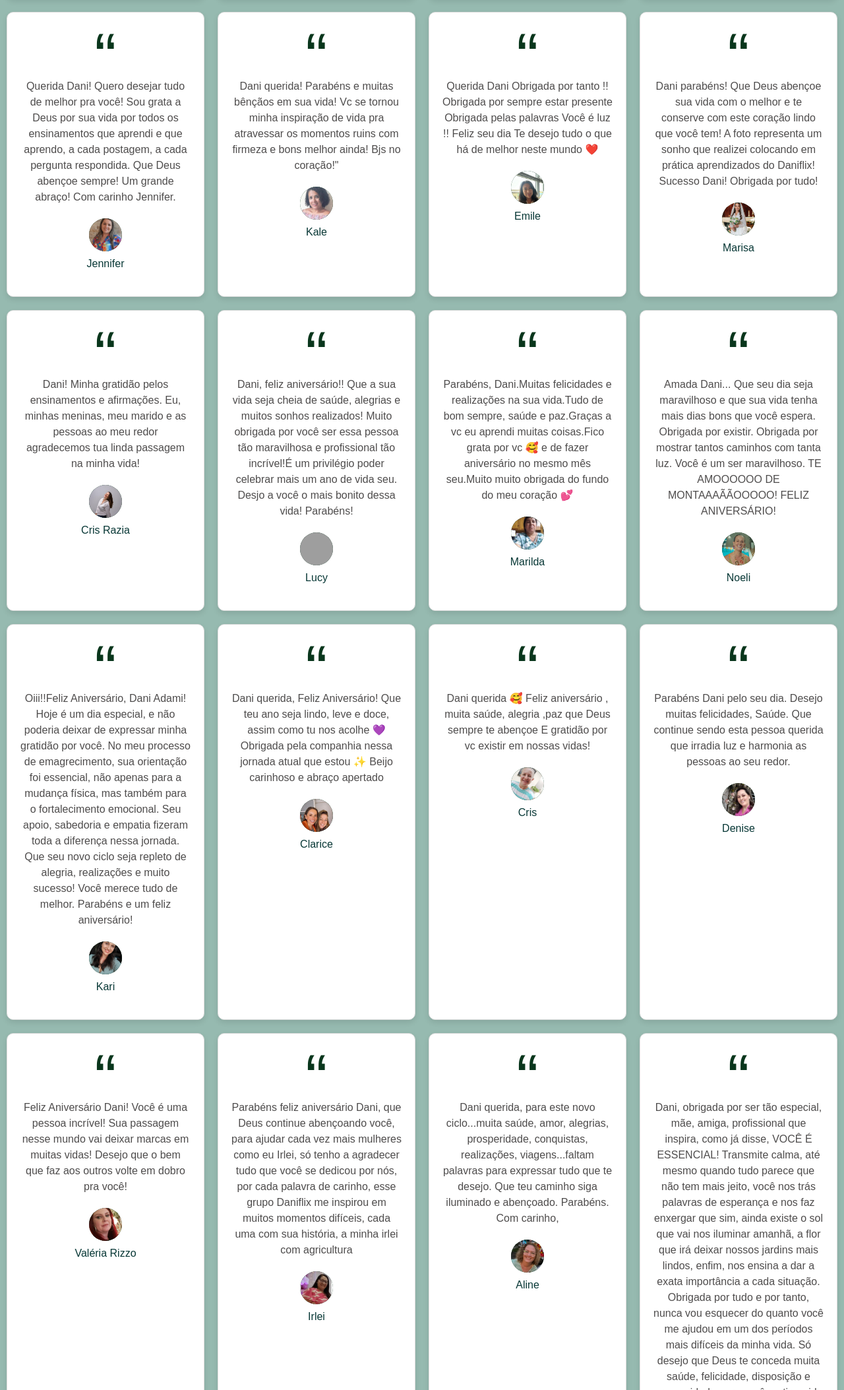
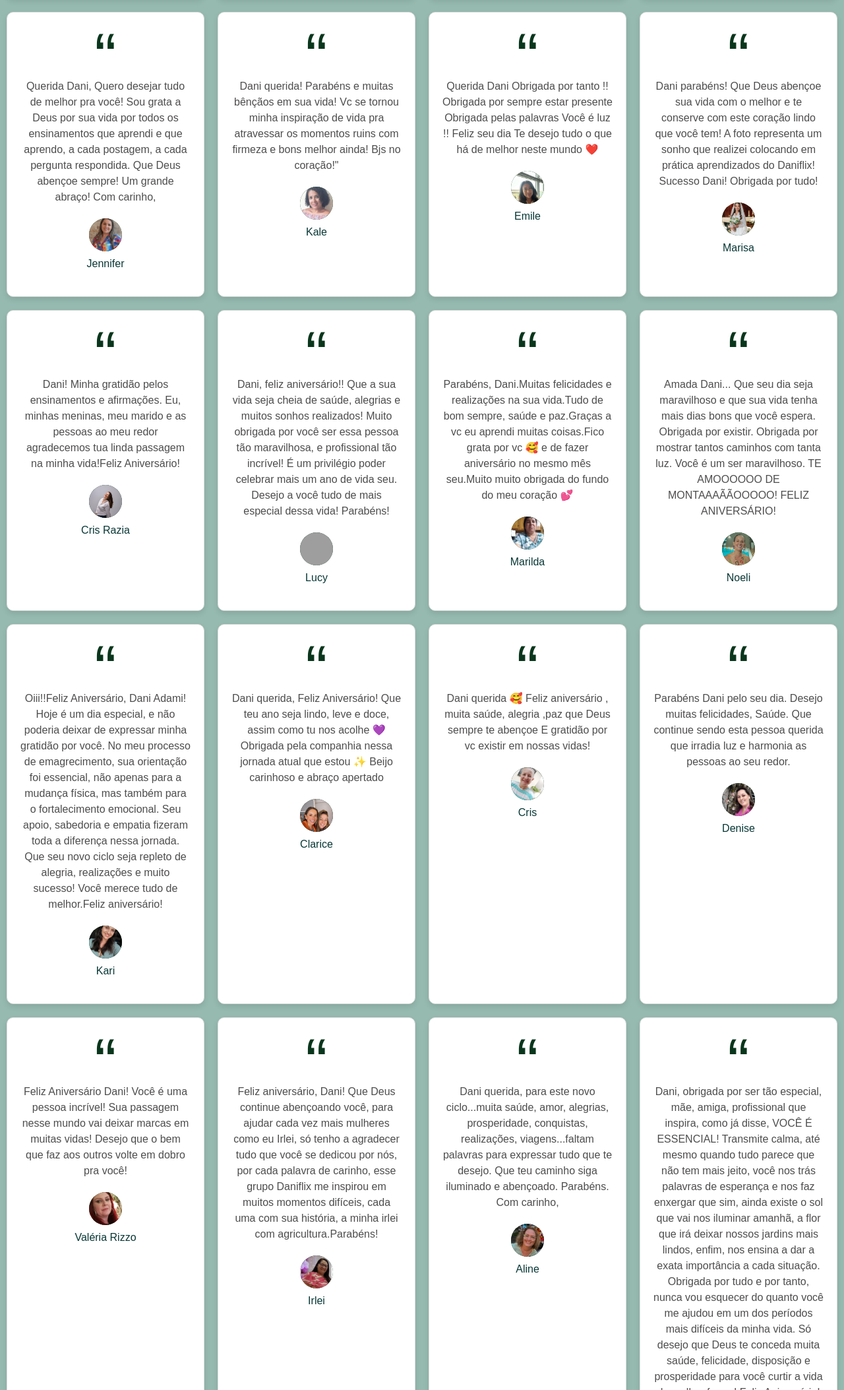
Before and after one commit to ludeweese/wdd331r2025, a plain HTML site: page Dani/dani.html in a window 1280 px wide. Shown: the part 1463-3570 px from the top of the page at 66% size. Drawn offline with Linux system fonts and the light colour scheme; grey boxes are pictures that could not be loaded.

Commit message:
corrigi textos

```diff
--- a/Dani/dani.html
+++ b/Dani/dani.html
@@ -153,15 +153,10 @@
     <div class="testimonial-box">
       <div class="quote-mark">“</div>
       <p class="testimonial-comment">Parabéns, Dani!
-
         Que Deus te abençoe e conceda muitos e muitos anos de vida abundante, sabedoria, paz, saúde e sucesso.
-
         Obrigada por toda tua entrega, sempre!
-
         Obrigada por tua contribuição para ensinar às mulheres a serem plenas para si e para as demais.
-
         Continue sendo esse exemplo de ser humano incrível!
-
         Feliz aniversário!.</p>
       <div class="testimonial-author">
         <div class="author-photo">
@@ -173,10 +168,9 @@
 
     <div class="testimonial-box">
       <div class="quote-mark">“</div>
-      <p class="testimonial-comment">Dani, parabéns por ser essa pessoa linda por fora e principalmente por dentro. Que o seu dia seja alegre, festivo, leve e perfumado.
-
+      <p class="testimonial-comment">Dani, parabéns por ser essa pessoa linda por fora e principalmente por dentro.
+         Que o seu dia seja alegre, festivo, leve e perfumado.
         Obrigada por tantos ensinamentos, os quais nunca esquecerei.
-
         Você é e sempre será um ser de luz. Que a benção de Jesus seja constante em sua vida.</p>
       <div class="testimonial-author">
         <div class="author-photo">
@@ -188,11 +182,10 @@
 
     <div class="testimonial-box">
         <div class="quote-mark">“</div>
-        <p class="testimonial-comment">Querida Dani!
-
-            Quero desejar tudo de melhor pra você! Sou grata a Deus por sua vida por todos os ensinamentos que aprendi e que aprendo, a cada postagem, a cada pergunta respondida.
-
-            Que Deus  abençoe sempre! Um grande abraço! Com carinho Jennifer.</p>
+        <p class="testimonial-comment">Querida Dani,
+            Quero desejar tudo de melhor pra você! Sou grata a Deus por sua vida por todos os ensinamentos
+            que aprendi e que aprendo, a cada postagem, a cada pergunta respondida.
+            Que Deus  abençoe sempre! Um grande abraço! Com carinho,</p>
         <div class="testimonial-author">
           <div class="author-photo">
             <img src="./images/jennifer.jpeg" alt="Author 5 Photo">
@@ -215,7 +208,8 @@
 
       <div class="testimonial-box">
         <div class="quote-mark">“</div>
-        <p class="testimonial-comment">Querida Dani Obrigada por tanto !! Obrigada por sempre estar presente Obrigada pelas palavras Você é luz !! Feliz seu dia Te desejo tudo o que há de melhor neste mundo ❤️</p>
+        <p class="testimonial-comment">Querida Dani Obrigada por tanto !! Obrigada por sempre estar presente Obrigada
+           pelas palavras Você é luz !! Feliz seu dia Te desejo tudo o que há de melhor neste mundo ❤️</p>
         <div class="testimonial-author">
           <div class="author-photo">
             <img src="./images/Emile.jpeg" alt="Author 7 Photo">
@@ -238,7 +232,8 @@
 
       <div class="testimonial-box">
         <div class="quote-mark">“</div>
-        <p class="testimonial-comment">Dani! Minha gratidão pelos ensinamentos e afirmações. Eu, minhas meninas, meu marido e as pessoas ao meu redor agradecemos tua linda passagem na minha vida!</p>
+        <p class="testimonial-comment">Dani! Minha gratidão pelos ensinamentos e afirmações. Eu, minhas meninas,
+          meu marido e as pessoas ao meu redor agradecemos tua linda passagem na minha vida!Feliz Aniversário!</p>
         <div class="testimonial-author">
           <div class="author-photo">
             <img src="./images/crisrazia2.jpeg" alt="Author 9 Photo">
@@ -249,7 +244,8 @@
       <div class="testimonial-box">
         <div class="quote-mark">“</div>
         <p class="testimonial-comment">Dani, feliz aniversário!! Que a sua vida seja cheia de saúde, alegrias e muitos sonhos realizados!
-            Muito obrigada por você ser essa pessoa tão maravilhosa e profissional tão incrível!É um privilégio poder celebrar mais um ano de vida seu. Desjo a você o mais bonito dessa vida! Parabéns!
+            Muito obrigada por você ser essa pessoa tão maravilhosa, e profissional tão incrível! É um privilégio poder celebrar mais um ano de vida seu.
+            Desejo a você tudo de mais especial dessa vida! Parabéns!
         </p>
         <div class="testimonial-author">
           <div class="author-photo">
@@ -289,7 +285,7 @@
         <p class="testimonial-comment">Oiii!!Feliz Aniversário, Dani Adami! Hoje é um dia especial, e não poderia deixar de expressar minha
              gratidão por você. No meu processo de emagrecimento, sua orientação foi essencial, não apenas para a mudança física,
              mas também para o fortalecimento emocional. Seu apoio, sabedoria e empatia fizeram toda a diferença nessa jornada.
-              Que seu novo ciclo seja repleto de alegria, realizações e muito sucesso! Você merece tudo de melhor. Parabéns e um feliz aniversário!
+              Que seu novo ciclo seja repleto de alegria, realizações e muito sucesso! Você merece tudo de melhor.Feliz aniversário!
         </p>
         <div class="testimonial-author">
           <div class="author-photo">
@@ -301,7 +297,8 @@
 
       <div class="testimonial-box">
         <div class="quote-mark">“</div>
-        <p class="testimonial-comment">Dani querida, Feliz Aniversário! Que teu ano seja lindo, leve e doce, assim como tu nos acolhe 💜
+        <p class="testimonial-comment">Dani querida, Feliz Aniversário! Que teu ano seja lindo, leve e doce, assim como tu nos
+           acolhe 💜
              Obrigada pela companhia nessa jornada atual que estou ✨ Beijo carinhoso e abraço apertado
         </p>
         <div class="testimonial-author">
@@ -313,7 +310,8 @@
       </div>
       <div class="testimonial-box">
         <div class="quote-mark">“</div>
-        <p class="testimonial-comment">Dani querida 🥰 Feliz aniversário , muita saúde, alegria ,paz que Deus sempre te abençoe E gratidão por vc existir em nossas vidas!
+        <p class="testimonial-comment">Dani querida 🥰 Feliz aniversário , muita saúde, alegria ,paz que Deus sempre
+          te abençoe E gratidão por vc existir em nossas vidas!
         </p>
         <div class="testimonial-author">
           <div class="author-photo">
@@ -350,8 +348,10 @@
 
       <div class="testimonial-box">
         <div class="quote-mark">“</div>
-        <p class="testimonial-comment">Parabéns feliz aniversário Dani, que Deus continue abençoando você, para ajudar cada vez mais mulheres como eu Irlei, só tenho a agradecer tudo que você se dedicou por nós, por cada palavra de carinho, esse grupo Daniflix me inspirou em muitos momentos difíceis,
-          cada uma com sua história, a minha irlei com agricultura
+        <p class="testimonial-comment">Feliz aniversário, Dani!
+          Que Deus continue abençoando você, para ajudar cada vez mais mulheres como eu Irlei, só tenho a agradecer tudo que você se dedicou por nós,
+           por cada palavra de carinho, esse grupo Daniflix me inspirou em muitos momentos difíceis,
+          cada uma com sua história, a minha irlei com agricultura.Parabéns!
         </p>
         <div class="testimonial-author">
           <div class="author-photo">
@@ -363,7 +363,8 @@
 
       <div class="testimonial-box">
         <div class="quote-mark">“</div>
-        <p class="testimonial-comment">Dani querida, para este novo ciclo...muita saúde, amor, alegrias, prosperidade, conquistas, realizações, viagens...faltam palavras para expressar tudo que te desejo.
+        <p class="testimonial-comment">Dani querida, para este novo ciclo...muita saúde, amor, alegrias, prosperidade,
+          conquistas, realizações, viagens...faltam palavras para expressar tudo que te desejo.
            Que teu caminho siga iluminado e abençoado. Parabéns. Com carinho,
         </p>
         <div class="testimonial-author">
@@ -375,8 +376,11 @@
       </div>
       <div class="testimonial-box">
         <div class="quote-mark">“</div>
-        <p class="testimonial-comment">Dani, obrigada por ser tão especial, mãe, amiga, profissional que inspira, como já disse, VOCÊ É ESSENCIAL! Transmite calma, até mesmo quando tudo parece que não tem mais jeito, você nos trás palavras de esperança e nos faz enxergar que sim, ainda existe o sol que vai nos iluminar amanhã, a flor que irá deixar nossos jardins mais lindos, enfim, nos ensina a dar a exata importância a cada situação. Obrigada por tudo e por tanto, nunca vou esquecer do quanto você me ajudou em um dos períodos mais difíceis da minha vida. Só desejo que Deus te conceda muita saúde,
-          felicidade, disposição e prosperidade para você curtir a vida da melhor forma! Grande abraço!
+        <p class="testimonial-comment">Dani, obrigada por ser tão especial, mãe, amiga, profissional que inspira, como já disse, VOCÊ É ESSENCIAL!
+           Transmite calma, até mesmo quando tudo parece que não tem mais jeito, você nos trás palavras de esperança e nos faz enxergar que sim,
+           ainda existe o sol que vai nos iluminar amanhã, a flor que irá deixar nossos jardins mais lindos, enfim, nos ensina a dar a exata importância a cada situação.
+            Obrigada por tudo e por tanto, nunca vou esquecer do quanto você me ajudou em um dos períodos mais difíceis da minha vida. Só desejo que Deus te conceda muita saúde,
+          felicidade, disposição e prosperidade para você curtir a vida da melhor forma! Feliz Aniversário! Grande abraço!
         </p>
         <div class="testimonial-author">
           <div class="author-photo">
```
